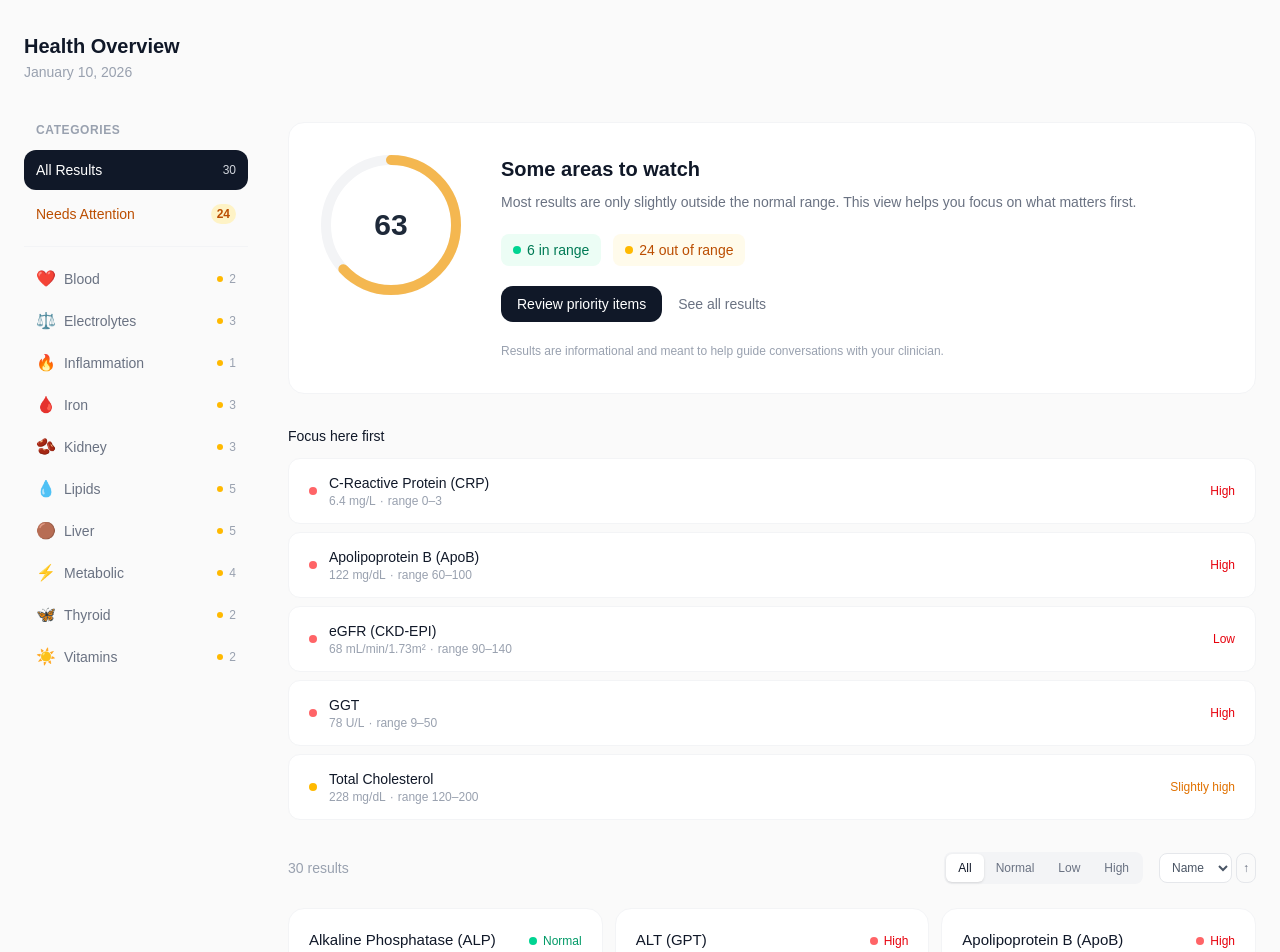
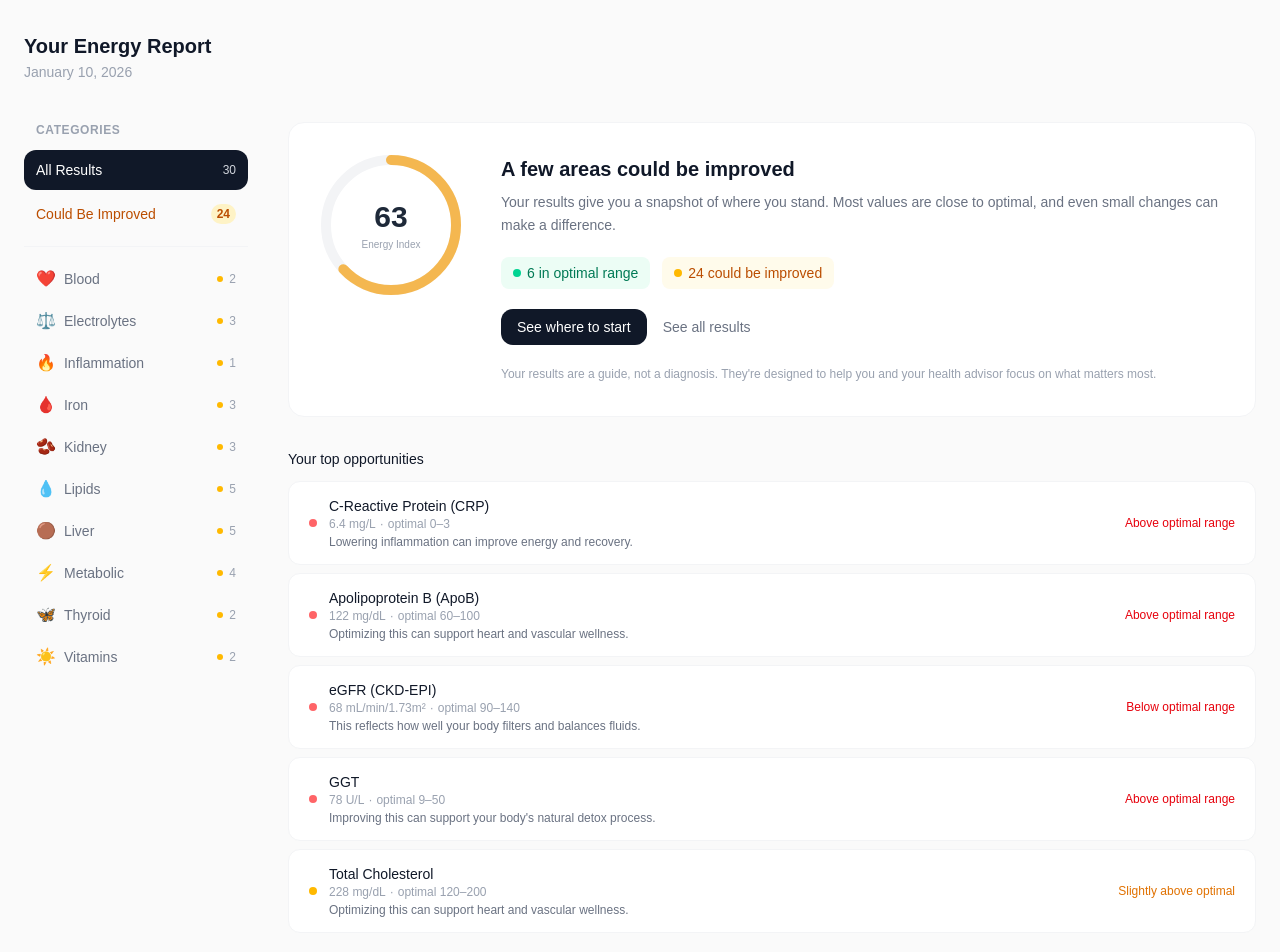
Before and after one commit to olganedelcu/frontend_data, a React (Vite) app: page / in a window 1280 px wide. Shown: the top 952 px of the page. Built offline with nearby package versions, Linux system fonts and the light colour scheme; a web font is replaced by a local one.

Commit message:
new design

```diff
--- a/src/components/BiomarkerCard.tsx
+++ b/src/components/BiomarkerCard.tsx
@@ -33,7 +33,7 @@ export function BiomarkerCard({ result, onClick }: Props) {
       </div>
 
       <div className="mt-2 text-xs text-gray-400">
-        {biomarker.referenceRange.low}–{biomarker.referenceRange.high} {biomarker.standardUnit}
+        Optimal: {biomarker.referenceRange.low}–{biomarker.referenceRange.high} {biomarker.standardUnit}
       </div>
     </button>
   );
--- a/src/components/CategorySidebar.tsx
+++ b/src/components/CategorySidebar.tsx
@@ -67,7 +67,7 @@ export function CategorySidebar({ categories, data, selectedCategory, onCategory
                 : 'text-amber-700 hover:bg-amber-50'
             }`}
           >
-            <span className="font-medium">Needs Attention</span>
+            <span className="font-medium">Could Be Improved</span>
             <span className={`text-xs font-semibold px-1.5 py-0.5 rounded-full ${
               selectedCategory === 'attention'
                 ? 'bg-amber-500 text-white'
--- a/src/components/DetailsDrawer.tsx
+++ b/src/components/DetailsDrawer.tsx
@@ -58,7 +58,7 @@ export function DetailsDrawer({ result, onClose, note, onSaveNote }: Props) {
           </div>
 
           <div>
-            <p className="text-xs text-gray-400 mb-2">Interpretation</p>
+            <p className="text-xs text-gray-400 mb-2">What this means</p>
             <p className="text-sm text-gray-600 leading-relaxed">{getInterpretation(result)}</p>
           </div>
 
--- a/src/components/EnergyScoreGauge.tsx
+++ b/src/components/EnergyScoreGauge.tsx
@@ -67,6 +67,7 @@ export function EnergyScoreGauge({ energyScore }: Props) {
           style={{ opacity: isVisible ? 1 : 0 }}
         >
           <span className="text-3xl font-bold text-gray-800">{animatedScore}</span>
+          <span className="text-[10px] text-gray-400 mt-0.5">Energy Index</span>
         </div>
       </div>
     </div>
--- a/src/components/Toolbar.tsx
+++ b/src/components/Toolbar.tsx
@@ -1,6 +1,12 @@
 import type { Status } from '../types/result';
 import type { SortField, SortDirection } from '../types/toolbar';
-import { capitalize } from '../utils/status';
+
+const STATUS_LABELS: Record<string, string> = {
+  all: 'All',
+  normal: 'In range',
+  low: 'Below optimal',
+  high: 'Above optimal',
+};
 
 const STATUS_OPTIONS = ['all', 'normal', 'low', 'high'] as const;
 
@@ -40,7 +46,7 @@ export function Toolbar({ selectedStatus, onStatusChange, sortField, onSortField
                   : 'text-gray-500 hover:text-gray-700'
               }`}
             >
-              {capitalize(s)}
+              {STATUS_LABELS[s]}
             </button>
           ))}
         </div>
--- a/src/pages/BiomarkerResultsPage.tsx
+++ b/src/pages/BiomarkerResultsPage.tsx
@@ -4,6 +4,7 @@ import { useNotes } from '../hooks/useLocalStorage';
 import { useFilteredResults } from '../hooks/useFilteredResults';
 import { calculateEnergyScore, dedupeByLatest } from '../utils/energyScore';
 import { getDeviation, getSeverity, getSeverityStyle, getStatusLabel } from '../utils/status';
+import { getCoachingTip } from '../utils/coachingTips';
 import { Toolbar } from '../components/Toolbar';
 import { DetailsDrawer } from '../components/DetailsDrawer';
 import { LoadingScreen } from '../components/LoadingScreen';
@@ -60,7 +61,7 @@ export function BiomarkerResultsPage() {
 
   const stats = useMemo(() => {
     const inRange = data.filter(r => r.status === 'normal').length;
-    return { inRange, needAttention: data.length - inRange };
+    return { inRange, improvable: data.length - inRange };
   }, [data]);
 
   const formattedDate = useMemo(() => {
@@ -80,7 +81,7 @@ export function BiomarkerResultsPage() {
       <div className="max-w-7xl mx-auto px-6 py-8">
         <header className="flex items-center justify-between mb-10">
           <div>
-            <h1 className="text-xl font-semibold text-gray-900">Health Overview</h1>
+            <h1 className="text-xl font-semibold text-gray-900">Your Energy Report</h1>
             {formattedDate && (
               <p className="text-sm text-gray-400 mt-0.5">{formattedDate}</p>
             )}
@@ -105,19 +106,19 @@ export function BiomarkerResultsPage() {
                     {energyScore.label}
                   </h2>
                   <p className="text-sm text-gray-500 mt-2 leading-relaxed">
-                    Most results are only slightly outside the normal range. This view helps you focus on what matters first.
+                    Your results give you a snapshot of where you stand. Most values are close to optimal, and even small changes can make a difference.
                   </p>
 
                   {/* Summary chips */}
                   <div className="flex gap-3 mt-5">
                     <span className="inline-flex items-center gap-1.5 px-3 py-1.5 bg-emerald-50 rounded-lg text-sm text-emerald-700 font-medium">
                       <span className="w-2 h-2 rounded-full bg-emerald-400" />
-                      {stats.inRange} in range
+                      {stats.inRange} in optimal range
                     </span>
-                    {stats.needAttention > 0 && (
+                    {stats.improvable > 0 && (
                       <span className="inline-flex items-center gap-1.5 px-3 py-1.5 bg-amber-50 rounded-lg text-sm text-amber-700 font-medium">
                         <span className="w-2 h-2 rounded-full bg-amber-400" />
-                        {stats.needAttention} out of range
+                        {stats.improvable} could be improved
                       </span>
                     )}
                   </div>
@@ -126,7 +127,7 @@ export function BiomarkerResultsPage() {
                   {priorityItems.length > 0 && (
                     <div className="flex items-center gap-4 mt-5">
                       <a href="#priority" className="px-4 py-2 bg-gray-900 text-white text-sm font-medium rounded-xl hover:bg-gray-800 transition-colors">
-                        Review priority items
+                        See where to start
                       </a>
                       <button
                         onClick={() => setSelectedCategory('all')}
@@ -138,7 +139,7 @@ export function BiomarkerResultsPage() {
                   )}
 
                   <p className="text-xs text-gray-400 mt-5 leading-relaxed">
-                    Results are informational and meant to help guide conversations with your clinician.
+                    Your results are a guide, not a diagnosis. They're designed to help you and your health advisor focus on what matters most.
                   </p>
                 </div>
               </div>
@@ -147,7 +148,7 @@ export function BiomarkerResultsPage() {
             {/* Priority — "Focus here first" */}
             {priorityItems.length > 0 && (
               <div id="priority" className="mb-8 scroll-mt-8">
-                <h3 className="text-sm font-medium text-gray-900 mb-3">Focus here first</h3>
+                <h3 className="text-sm font-medium text-gray-900 mb-3">Your top opportunities</h3>
                 <div className="space-y-2">
                   {priorityItems.map(r => {
                     const severity = getSeverity(r);
@@ -166,8 +167,9 @@ export function BiomarkerResultsPage() {
                             <p className="text-xs text-gray-400">
                               {r.value} {r.biomarker.standardUnit}
                               <span className="mx-1">·</span>
-                              range {r.biomarker.referenceRange.low}–{r.biomarker.referenceRange.high}
+                              optimal {r.biomarker.referenceRange.low}–{r.biomarker.referenceRange.high}
                             </p>
+                            <p className="text-xs text-gray-500 mt-0.5">{getCoachingTip(r)}</p>
                           </div>
                         </div>
                         <span className={`text-xs font-medium shrink-0 ml-4 ${style.text}`}>{label}</span>
--- /dev/null
+++ b/src/utils/coachingTips.ts
@@ -0,0 +1,56 @@
+import type { EnrichedResult } from '../types/enrichedResult';
+
+const CATEGORY_TIPS: Record<string, { low: string; high: string }> = {
+  Lipids: {
+    low: 'Improving this can support healthy cell function and energy.',
+    high: 'Optimizing this can support heart and vascular wellness.',
+  },
+  Metabolic: {
+    low: 'This marker plays a role in how your body processes energy.',
+    high: 'Improving this can help with energy balance and metabolism.',
+  },
+  Kidney: {
+    low: 'This reflects how well your body filters and balances fluids.',
+    high: 'Optimizing this can support kidney function and hydration.',
+  },
+  Electrolytes: {
+    low: 'Electrolyte balance affects energy, muscles, and hydration.',
+    high: 'Balancing this can help with energy levels and muscle function.',
+  },
+  Liver: {
+    low: 'This marker reflects how your body processes nutrients.',
+    high: 'Improving this can support your body\'s natural detox process.',
+  },
+  Inflammation: {
+    low: 'This marker reflects your body\'s immune and recovery activity.',
+    high: 'Lowering inflammation can improve energy and recovery.',
+  },
+  Iron: {
+    low: 'Iron supports oxygen transport and energy production.',
+    high: 'Balancing iron levels can support overall vitality.',
+  },
+  Vitamins: {
+    low: 'This vitamin supports immunity, energy, and daily well-being.',
+    high: 'Balancing this vitamin can support long-term wellness.',
+  },
+  Thyroid: {
+    low: 'Thyroid function influences metabolism and energy levels.',
+    high: 'Optimizing thyroid markers can improve energy and focus.',
+  },
+  Blood: {
+    low: 'This marker affects oxygen delivery and overall energy.',
+    high: 'Balancing this can support healthy circulation and vitality.',
+  },
+};
+
+const FALLBACK = {
+  low: 'Improving this marker may support your overall well-being.',
+  high: 'Optimizing this marker may support your overall well-being.',
+};
+
+export function getCoachingTip(result: EnrichedResult): string {
+  const { category } = result.biomarker;
+  const direction = result.status === 'high' ? 'high' : 'low';
+  const tips = CATEGORY_TIPS[category] || FALLBACK;
+  return tips[direction];
+}
--- a/src/utils/energyScore.ts
+++ b/src/utils/energyScore.ts
@@ -3,11 +3,11 @@ import type { EnergyScoreResult } from '../types/energyScore';
 import { getDeviation } from './status';
 
 function getLabel(score: number): string {
-  if (score >= 85) return 'Looking great';
-  if (score >= 70) return 'On track';
-  if (score >= 50) return 'Some areas to watch';
-  if (score >= 30) return 'Some results need attention';
-  return 'Several results need attention';
+  if (score >= 85) return 'You\'re doing great';
+  if (score >= 70) return 'You\'re on a good track';
+  if (score >= 50) return 'A few areas could be improved';
+  if (score >= 30) return 'Some results could be improved';
+  return 'There are opportunities to improve';
 }
 
 /** Keep only the most recent result per biomarker. */
--- a/src/utils/status.ts
+++ b/src/utils/status.ts
@@ -35,11 +35,7 @@ export function getSeverityStyle(severity: Severity): StatusStyle {
 }
 
 export function getStatusLabel(status: Status, severity: Severity): string {
-  if (severity === 'normal') return 'Normal';
-  if (severity === 'mild') return status === 'high' ? 'Slightly high' : 'Slightly low';
-  return status === 'high' ? 'High' : 'Low';
+  if (severity === 'normal') return 'In range';
+  if (severity === 'mild') return status === 'high' ? 'Slightly above optimal' : 'Slightly below optimal';
+  return status === 'high' ? 'Above optimal range' : 'Below optimal range';
 }
-
-export function capitalize(s: string): string {
-  return s.charAt(0).toUpperCase() + s.slice(1);
-}
```
Also changed, not shown: src/components/RangeBar.tsx (+9 -9 lines), src/utils/interpretation.ts (+4 -4 lines), 1 other file (tests, documents, lock files or other folders).
